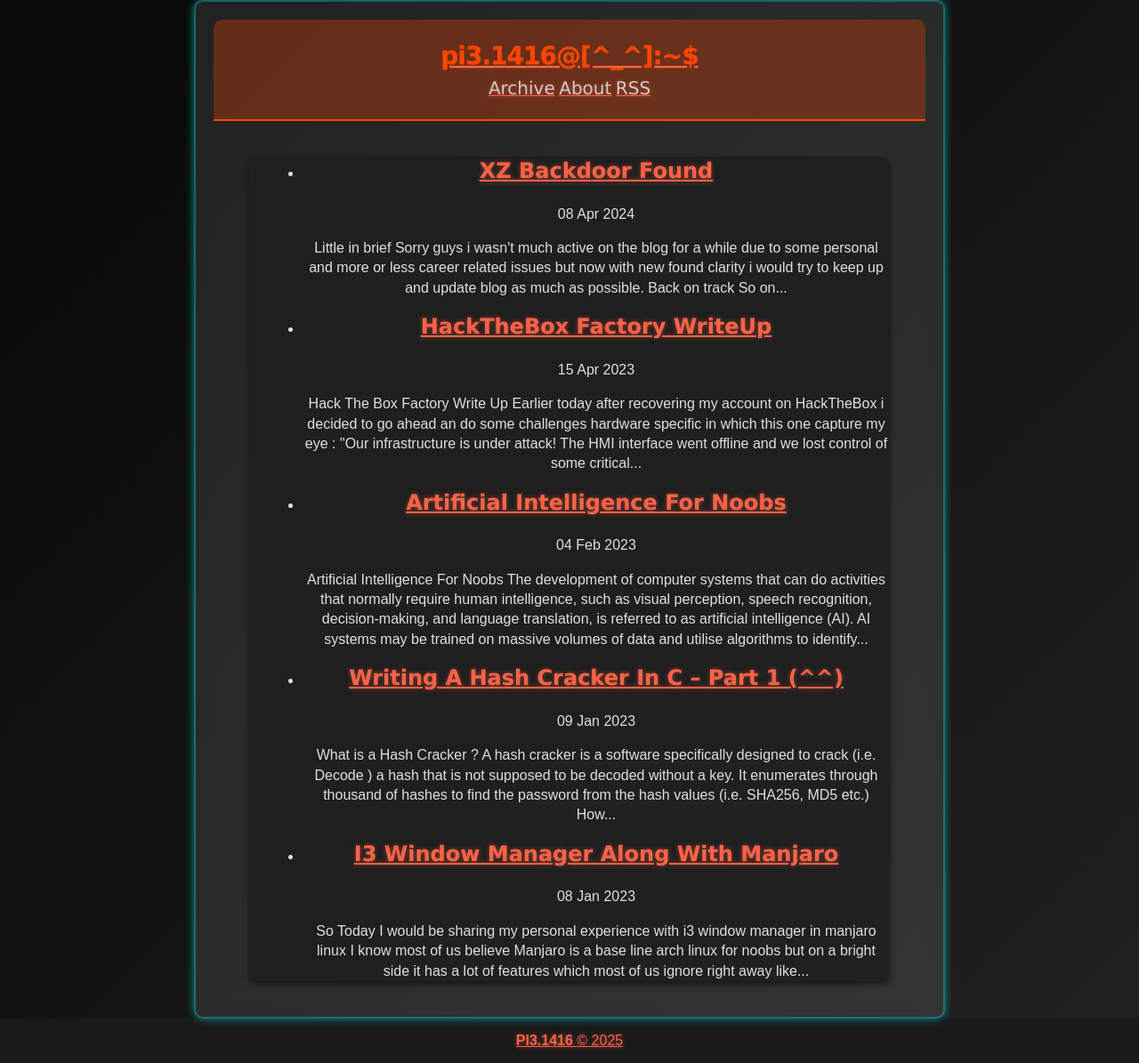
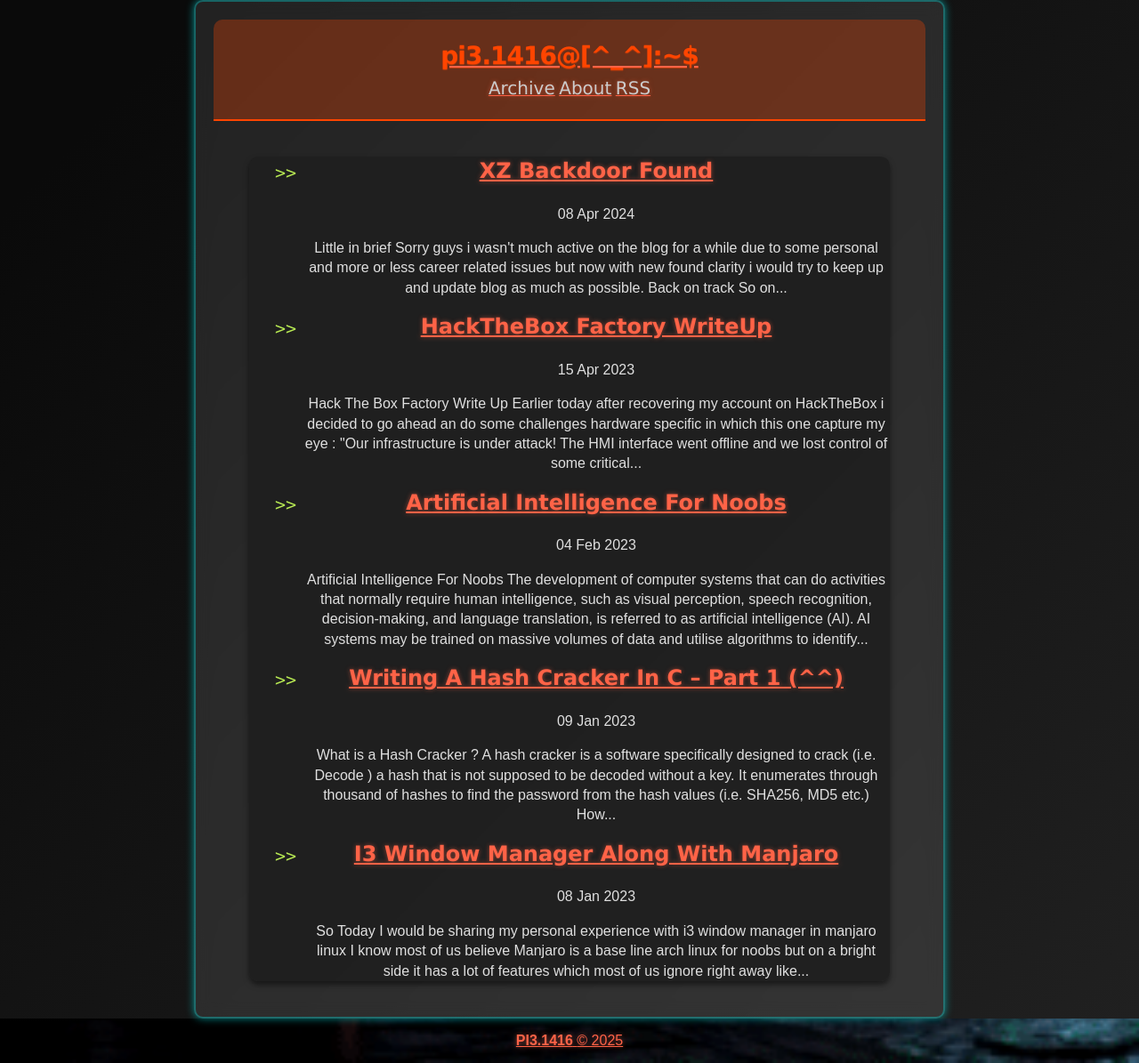
Before and after one commit to piyushS3V3N/piyushS3V3N.github.io, a Jekyll site: the page built from index.html, in a window 1280 px wide. Shown: the whole page at 89% size. Built offline with Jekyll 4.4.1, drawn with Linux system fonts in a browser that asks for light colours; nearby versions of some CDN libraries; the list of posts is cut into pages by our own code.

Commit message:
few old things

```diff
--- a/_sass/base.scss
+++ b/_sass/base.scss
@@ -11,7 +11,8 @@ $blockquote-border: #ff4500; // Bold orange-red
 body {
   margin: 0;
   padding: 0;
-  background: $body-background;
+  background: $body-background url("../assets/bg-anim.gif") 0 0;
+  background-size: cover;
   color: $body-foreground;
   font-size: 16px;
   line-height: 1.5;
@@ -100,7 +101,7 @@ dt {
 }
 
 ul li {
-  list-style-type: disc;
+  list-style-image: url('../assets/bullet.png');
   margin-left: 20px;
 }
 
```
